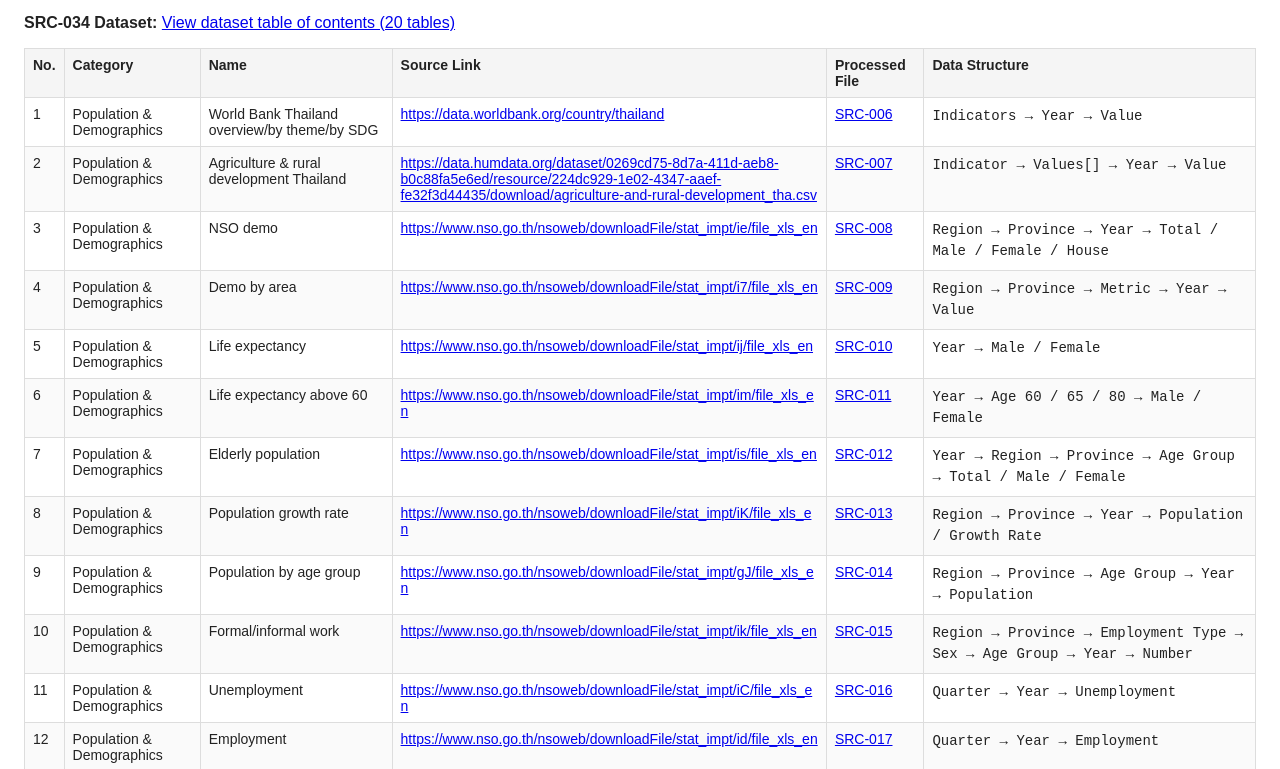
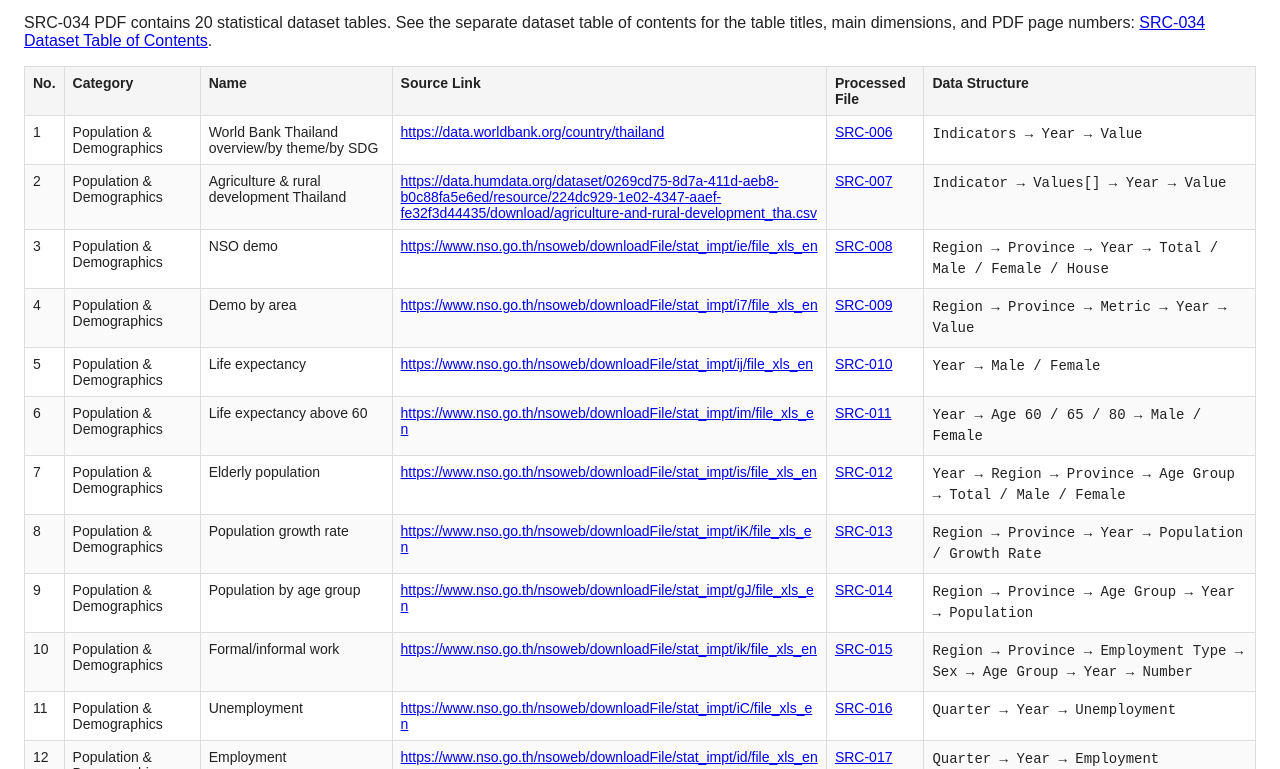
Before and after one commit to NyanNaingTun/thesis, a plain HTML site: page metadata/metadata.html in a window 1280 px wide. Shown: the part 86-855 px from the top of the page. Drawn offline with Linux system fonts and the light colour scheme.

Commit message:
Clarify SRC-034 dataset contents link paragraph

```diff
--- a/metadata/metadata.html
+++ b/metadata/metadata.html
@@ -3,7 +3,7 @@
 <title>Thesis Source Metadata</title>
 <style>
 body{font-family:Arial,sans-serif;margin:24px;color:#222}h1{font-size:22px}table{border-collapse:collapse;width:100%;font-size:14px} code{white-space:normal;line-height:1.5}th,td{border:1px solid #ddd;padding:8px;text-align:left;vertical-align:top}th{background:#f5f5f5;position:sticky;top:0}tr:nth-child(even){background:#fafafa}a{word-break:break-word}.wrap{overflow-x:auto}
-</style></head><body><h1>Thesis Source Metadata</h1><p><strong>Total Sources: 43</strong></p><p><strong>SRC-034 Dataset:</strong> <a href="SRC-034-tables.html">View dataset table of contents (20 tables)</a></p><div class="wrap"><table><thead><tr><th>No.</th><th>Category</th><th>Name</th><th>Source Link</th><th>Processed File</th><th>Data Structure</th></tr></thead><tbody>
+</style></head><body><h1>Thesis Source Metadata</h1><p><strong>Total Sources: 43</strong></p><p>SRC-034 PDF contains 20 statistical dataset tables. See the separate dataset table of contents for the table titles, main dimensions, and PDF page numbers: <a href="SRC-034-tables.html">SRC-034 Dataset Table of Contents</a>.</p><div class="wrap"><table><thead><tr><th>No.</th><th>Category</th><th>Name</th><th>Source Link</th><th>Processed File</th><th>Data Structure</th></tr></thead><tbody>
 <tr><td>1</td><td>Population &amp; Demographics</td><td>World Bank Thailand overview/by theme/by SDG</td><td><a href="https://data.worldbank.org/country/thailand" target="_blank" rel="noopener">https://data.worldbank.org/country/thailand</a></td><td><a href="https://github.com/NyanNaingTun/thesis/blob/main/processed/SRC-006.json" target="_blank" rel="noopener">SRC-006</a></td><td><code>Indicators → Year → Value</code></td></tr>
 <tr><td>2</td><td>Population &amp; Demographics</td><td>Agriculture &amp; rural development Thailand</td><td><a href="https://data.humdata.org/dataset/0269cd75-8d7a-411d-aeb8-b0c88fa5e6ed/resource/224dc929-1e02-4347-aaef-fe32f3d44435/download/agriculture-and-rural-development_tha.csv" target="_blank" rel="noopener">https://data.humdata.org/dataset/0269cd75-8d7a-411d-aeb8-b0c88fa5e6ed/resource/224dc929-1e02-4347-aaef-fe32f3d44435/download/agriculture-and-rural-development_tha.csv</a></td><td><a href="https://github.com/NyanNaingTun/thesis/blob/main/processed/SRC-007.json" target="_blank" rel="noopener">SRC-007</a></td><td><code>Indicator → Values[] → Year → Value</code></td></tr>
 <tr><td>3</td><td>Population &amp; Demographics</td><td>NSO demo</td><td><a href="https://www.nso.go.th/nsoweb/downloadFile/stat_impt/ie/file_xls_en" target="_blank" rel="noopener">https://www.nso.go.th/nsoweb/downloadFile/stat_impt/ie/file_xls_en</a></td><td><a href="https://github.com/NyanNaingTun/thesis/blob/main/processed/SRC-008.json" target="_blank" rel="noopener">SRC-008</a></td><td><code>Region → Province → Year → Total / Male / Female / House</code></td></tr>
```
